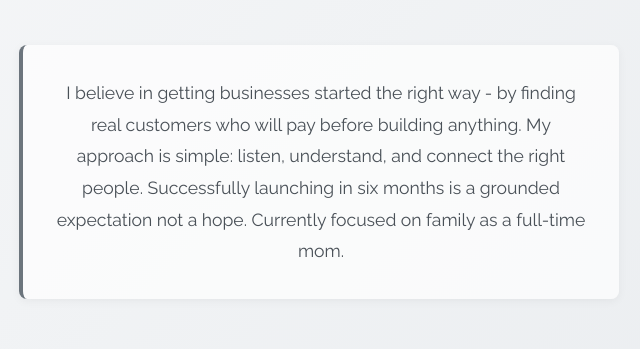
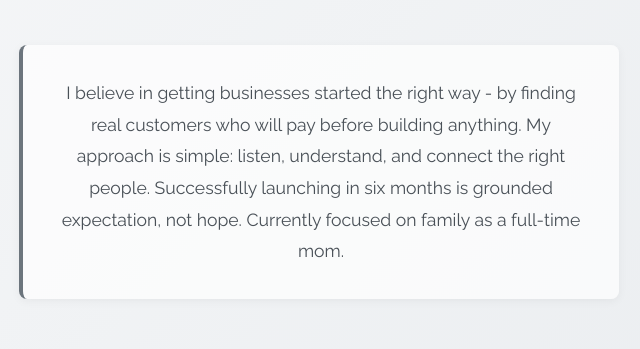
Before and after one commit to asei-boss/asei-boss.github.io, a plain HTML site: page index.html in a window 1280 px wide. Shown: the part 341-690 px from the top of the page, 321-961 px from the left. Drawn offline with Linux system fonts and the light colour scheme.

Commit message:
Final draft for mom

```diff
--- a/index.html
+++ b/index.html
@@ -135,7 +135,7 @@
                 <div class="intro-section">
                     I believe in getting businesses started the right way - by finding real customers who will pay before building anything.
                     My approach is simple: listen, understand, and connect the right people.
-                    Successfully launching in six months is a grounded expectation not a hope.
+                    Successfully launching in six months is grounded expectation, not hope.
                     Currently focused on family as a full-time mom.
                 </div>
             </div>
```
